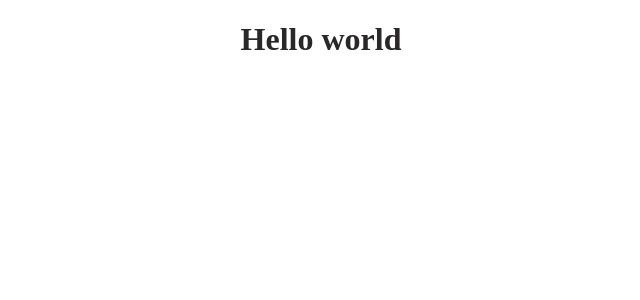
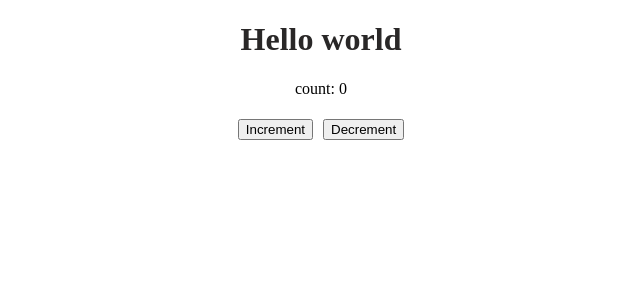
Before and after one commit to rvanheest/react-demo, a React app: page / in a window 1280 px wide. Shown: the top 300 px of the page, without its empty margins (319-959 px from the left). Built offline with nearby package versions, Linux system fonts and the light colour scheme.

Commit message:
Counter example

```diff
--- a/src/components/App.tsx
+++ b/src/components/App.tsx
@@ -1,8 +1,10 @@
 import React from "react"
+import Counter from "./Counter"
 
 const App = () => (
     <div>
         <h1>Hello world</h1>
+        <Counter/>
     </div>
 )
 
--- /dev/null
+++ b/src/components/Counter.css
@@ -0,0 +1,11 @@
+.counter {
+    text-align: center;
+}
+
+.counter p {
+    text-align: center;
+}
+
+.counter button {
+    margin: 5px;
+}
--- /dev/null
+++ b/src/components/Counter.tsx
@@ -0,0 +1,19 @@
+import React, { useState } from "react"
+import './Counter.css'
+
+const Counter = () => {
+    const [count, setCount] = useState(0)
+
+    const inc = () => setCount(count + 1)
+    const dec = () => setCount(count - 1)
+
+    return (
+        <div className="counter">
+            <p>count: {count}</p>
+            <button onClick={inc}>Increment</button>
+            <button onClick={dec}>Decrement</button>
+        </div>
+    )
+}
+
+export default Counter
--- a/tsconfig.json
+++ b/tsconfig.json
@@ -23,8 +23,8 @@
     "allowUnreachableCode": false,
     "noImplicitAny": true,
     "noImplicitThis": true,
-    "noUnusedLocals": true,
-    "noUnusedParameters": true,
+    "noUnusedLocals": false,
+    "noUnusedParameters": false,
     "noImplicitReturns": true,
     "noFallthroughCasesInSwitch": true,
     "forceConsistentCasingInFileNames": true,
```
